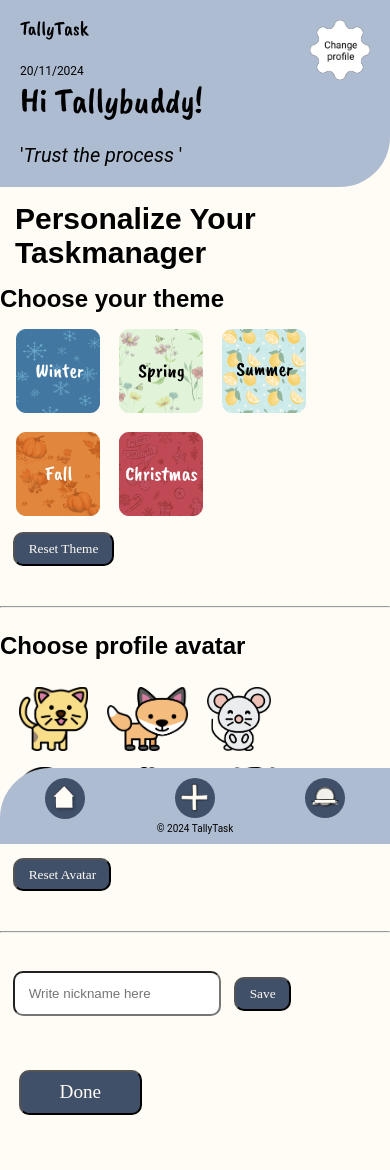
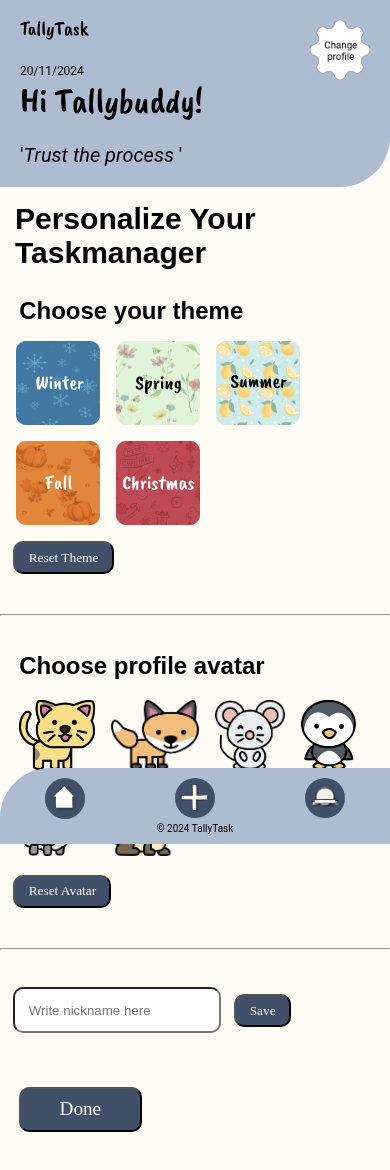
Before and after one commit to EEE95/tallytask, a React (Vite) app: page /personalize in a window 390 px wide. Shown: the top 1170 px of the page. Built offline with nearby package versions, Linux system fonts and the light colour scheme; a web font is replaced by a local one.

Commit message:
Ændret responsivitet på themes og avatars i personalize

```diff
--- a/src/css/style.css
+++ b/src/css/style.css
@@ -521,7 +521,7 @@ label {
 .p-styling h1 {
   padding: 0.5em;
 }
-.p-styling h3 {
+.p-styling h2 {
   padding-left: 0.8em;
   padding-top: 0.5em;
 }
@@ -531,12 +531,9 @@ label {
 }
 .p-styling .theme-container {
   margin: 1em;
-  display: grid;
-  grid-template-columns: repeat(3, 1fr);
-  grid-template-rows: repeat(2, 1fr);
-  grid-gap: 1.2em;
-  justify-items: flex-start;
-  width: 40%;
+  display: flex;
+  gap: 1em;
+  flex-wrap: wrap;
 }
 .p-styling .theme-container img {
   cursor: pointer;
@@ -552,17 +549,13 @@ label {
 }
 .p-styling .avatar-grid {
   padding: 1.2em;
-  display: grid;
-  align-items: center;
-  justify-items: flex-start;
-  grid-template-columns: repeat(3, 1fr);
-  grid-template-rows: repeat(2, 5em);
-  -moz-column-gap: 1.2em;
-       column-gap: 1.2em;
-  width: 40%;
+  display: flex;
+  flex-wrap: wrap;
+  gap: 1em;
+  min-height: auto;
 }
 .p-styling .avatar-grid img {
-  height: 80%;
+  height: 70px;
   background-color: transparent;
   cursor: pointer;
 }
--- a/src/css/style.scss
+++ b/src/css/style.scss
@@ -596,7 +596,7 @@ h2, h3, h4{
     h1{
         padding: 0.5em;
     }
-    h3{
+    h2{
         padding-left: 0.8em;
         padding-top: 0.5em;
     }
@@ -608,12 +608,10 @@ h2, h3, h4{
 
     .theme-container{
         margin: 1em;
-        display: grid;
-        grid-template-columns: repeat(3, 1fr);
-        grid-template-rows: repeat(2, 1fr);
-        grid-gap: 1.2em;
-        justify-items: flex-start;
-        width: 40%;
+        display: flex;
+        gap: 1em;
+        flex-wrap: wrap;
+
         img{
             cursor: pointer;
 
@@ -633,15 +631,13 @@ h2, h3, h4{
 
     .avatar-grid{
         padding: 1.2em;
-        display: grid;
-        align-items: center;
-        justify-items: flex-start;
-        grid-template-columns: repeat(3, 1fr);
-        grid-template-rows: repeat(2, 5em);
-        column-gap: 1.2em;
-        width: 40%;
+        display: flex;
+        flex-wrap: wrap;
+        gap: 1em;
+        min-height: auto;
         img{
-            height: 80%;
+            height: 70px;
+
             background-color: transparent;
             cursor: pointer;
 
```
Also changed, not shown: 1 other file (tests, documents, lock files or other folders).
